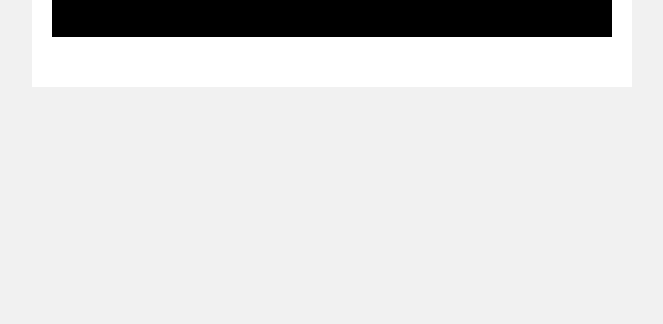
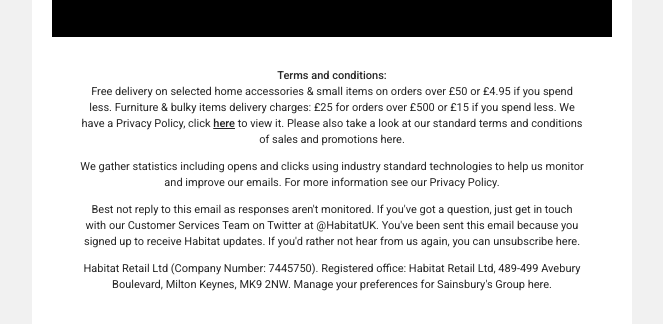
Before and after one commit to J-E-Y/BibleRadingSociety, a website: page dist/Newletters-email/index.html in a window 1280 px wide. Shown: the part 1760-2084 px from the top of the page, without its empty margins (308-971 px from the left). Before the commit the page ends 1847 px from the top, so only its background shows below. Drawn offline with Linux system fonts and the light colour scheme.

Commit message:
added terms

```diff
--- a/dist/Newletters-email/index.html
+++ b/dist/Newletters-email/index.html
@@ -691,15 +691,41 @@
           </tr>
 
          <!-- Three Column Ends -->
+         <!-- Terms of Condition starts -->
+          <tr>
+            <td align="center">
+              <table width="90%" border="0" cellspacing="0" cellpadding="0">
+<!--?1  -->
+                <tr><td height="20" style="line-height:20px; font-size: 20px; font-family:arial; mso-line-height-rule:exactly;">&nbsp;</td></tr>
+<!--?2  -->
+								<tr>
+								  <td align="center" style="font-family: 'Roboto', Arial, Helvetica, sans-serif; font-size: 11px; line-height: 16px; color:#262626;">
+									<p style="font-family: 'Roboto', Arial, Helvetica, sans-serif; font-size: 11px; line-height: 16px; color:#262626;">
+								    <span style="font-weight: 500;">Terms and conditions:</span>
+										<br>
+										Free delivery on selected home accessories &amp; small items on orders over £50 or &pound;4.95 if you spend less. Furniture &amp; bulky items delivery charges: &pound;25 for orders over £500 or &pound;15 if you spend less. We have a Privacy Policy, click <a href="#" target="_blank" style="color:#262626; font-weight: 500;">here</a> to view it. Please also take a look at our standard terms and conditions of sales and promotions here. </p>
 
+									  <p style="font-family: 'Roboto', Arial, Helvetica, sans-serif; font-size: 11px; line-height: 16px; color:#262626;">
+										  We gather statistics including opens and clicks using industry standard technologies to help us monitor and improve our emails. For more information see our Privacy Policy.
+								     </p>
+									  <p style="font-family: 'Roboto', Arial, Helvetica, sans-serif; font-size: 11px; line-height: 16px; color:#262626;">
+										 Best not reply to this email as responses aren't monitored. If you've got a question, just get in touch with our Customer Services Team on Twitter at @HabitatUK. You've been sent this email because you signed up to receive Habitat updates. If you'd rather not hear from us again, you can unsubscribe here.
+								     </p>
 
-
-
-             <tr><td height="50">&nbsp;</td></tr>
-          </table>
-          <!-- body of email ends here -->
-        </td>
-      </tr>
+									  <p style="font-family: 'Roboto', Arial, Helvetica, sans-serif; font-size: 11px; line-height: 16px; color:#262626;">
+										  Habitat Retail Ltd (Company Number: 7445750). Registered office: Habitat Retail Ltd, 489-499 Avebury Boulevard, Milton Keynes, MK9 2NW. Manage your preferences for Sainsbury's Group here.
+								     </p>
+								  </td>
+								</tr>
+              </table>
+            </td>
+          </tr>
+  		<!-- terms ends -->
+      <tr><td height="20">&nbsp;</td></tr>
     </table>
-  </body>
+    <!-- body of email ends here -->
+    </td>
+  </tr>
+</table>
+</body>
 </html>
```
